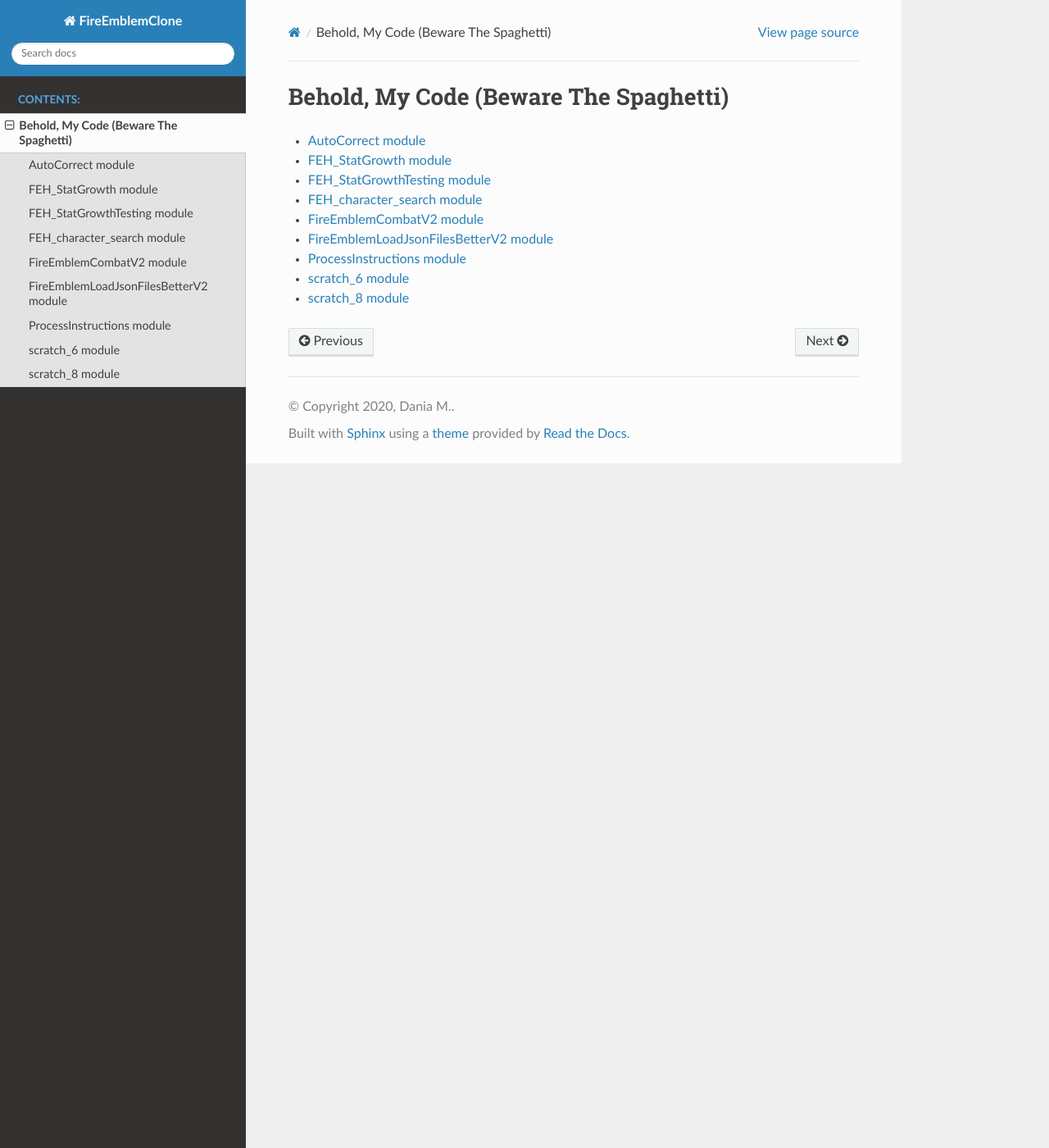
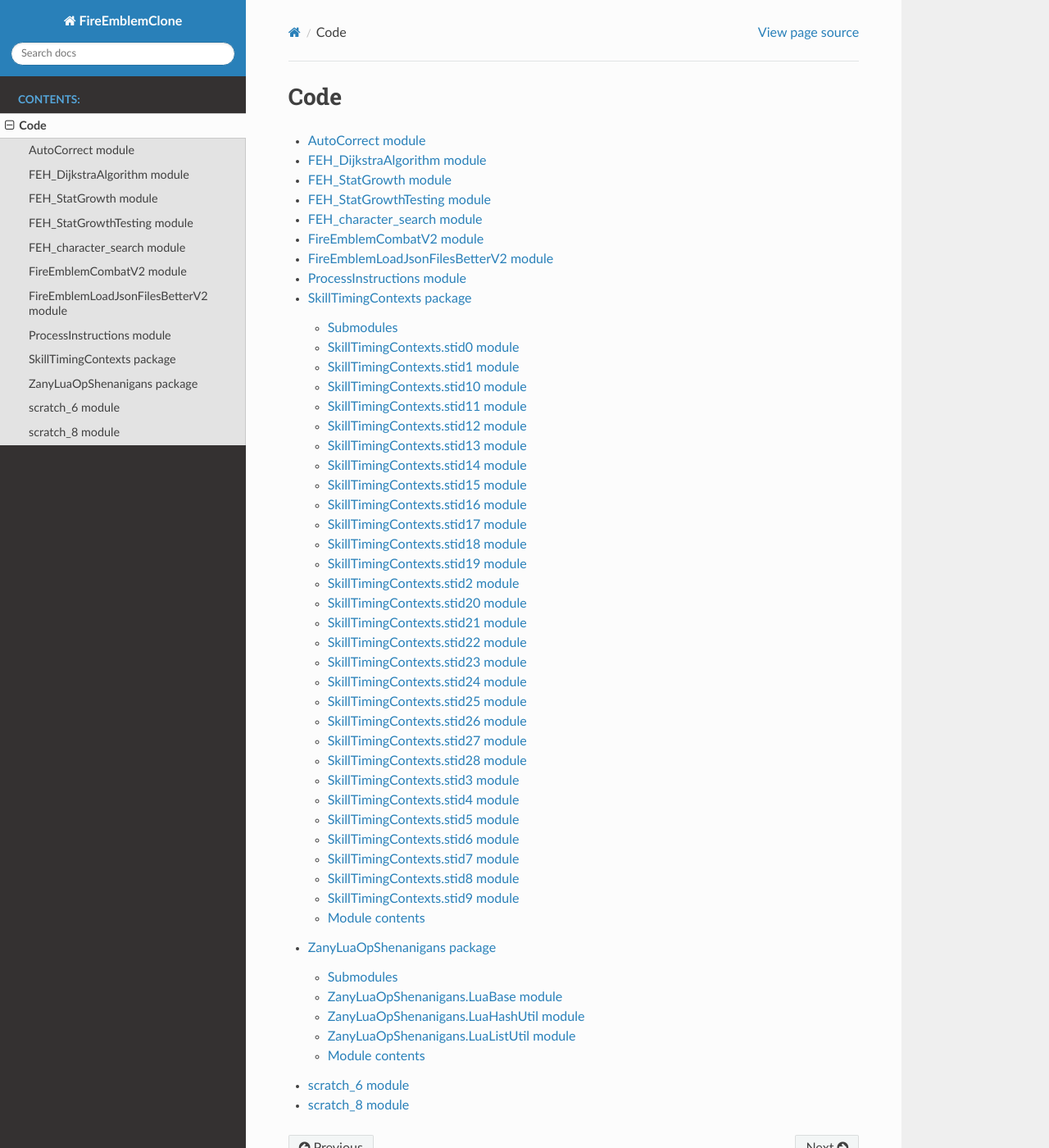
Before and after one commit to WhisperingShadows/FireEmblemClone, a Sphinx documentation site: the page built from docs/source/modules.rst, in a window 1280 px wide and 1400 px high. Shown: the whole window at 82% size. Built offline with Sphinx 7.4.7 and the Read the Docs theme 2.0.0, drawn with Linux system fonts in a browser that asks for light colours.

Commit message:
Updated documentation to reflect directory structure change

```diff
--- /dev/null
+++ b/docs/source/FEH_DijkstraAlgorithm.rst
@@ -0,0 +1,7 @@
+FEH\_DijkstraAlgorithm module
+=============================
+
+.. automodule:: FEH_DijkstraAlgorithm
+   :members:
+   :undoc-members:
+   :show-inheritance:
--- /dev/null
+++ b/docs/source/SkillTimingContexts.rst
@@ -0,0 +1,245 @@
+SkillTimingContexts package
+===========================
+
+Submodules
+----------
+
+SkillTimingContexts.stid0 module
+--------------------------------
+
+.. automodule:: SkillTimingContexts.stid0
+   :members:
+   :undoc-members:
+   :show-inheritance:
+
+SkillTimingContexts.stid1 module
+--------------------------------
+
+.. automodule:: SkillTimingContexts.stid1
+   :members:
+   :undoc-members:
+   :show-inheritance:
+
+SkillTimingContexts.stid10 module
+---------------------------------
+
+.. automodule:: SkillTimingContexts.stid10
+   :members:
+   :undoc-members:
+   :show-inheritance:
+
+SkillTimingContexts.stid11 module
+---------------------------------
+
+.. automodule:: SkillTimingContexts.stid11
+   :members:
+   :undoc-members:
+   :show-inheritance:
+
+SkillTimingContexts.stid12 module
+---------------------------------
+
+.. automodule:: SkillTimingContexts.stid12
+   :members:
+   :undoc-members:
+   :show-inheritance:
+
+SkillTimingContexts.stid13 module
+---------------------------------
+
+.. automodule:: SkillTimingContexts.stid13
+   :members:
+   :undoc-members:
+   :show-inheritance:
+
+SkillTimingContexts.stid14 module
+---------------------------------
+
+.. automodule:: SkillTimingContexts.stid14
+   :members:
+   :undoc-members:
+   :show-inheritance:
+
+SkillTimingContexts.stid15 module
+---------------------------------
+
+.. automodule:: SkillTimingContexts.stid15
+   :members:
+   :undoc-members:
+   :show-inheritance:
+
+SkillTimingContexts.stid16 module
+---------------------------------
+
+.. automodule:: SkillTimingContexts.stid16
+   :members:
+   :undoc-members:
+   :show-inheritance:
+
+SkillTimingContexts.stid17 module
+---------------------------------
+
+.. automodule:: SkillTimingContexts.stid17
+   :members:
+   :undoc-members:
+   :show-inheritance:
+
+SkillTimingContexts.stid18 module
+---------------------------------
+
+.. automodule:: SkillTimingContexts.stid18
+   :members:
+   :undoc-members:
+   :show-inheritance:
+
+SkillTimingContexts.stid19 module
+---------------------------------
+
+.. automodule:: SkillTimingContexts.stid19
+   :members:
+   :undoc-members:
+   :show-inheritance:
+
+SkillTimingContexts.stid2 module
+--------------------------------
+
+.. automodule:: SkillTimingContexts.stid2
+   :members:
+   :undoc-members:
+   :show-inheritance:
+
+SkillTimingContexts.stid20 module
+---------------------------------
+
+.. automodule:: SkillTimingContexts.stid20
+   :members:
+   :undoc-members:
+   :show-inheritance:
+
+SkillTimingContexts.stid21 module
+---------------------------------
+
+.. automodule:: SkillTimingContexts.stid21
+   :members:
+   :undoc-members:
+   :show-inheritance:
+
+SkillTimingContexts.stid22 module
+---------------------------------
+
+.. automodule:: SkillTimingContexts.stid22
+   :members:
+   :undoc-members:
+   :show-inheritance:
+
+SkillTimingContexts.stid23 module
+---------------------------------
+
+.. automodule:: SkillTimingContexts.stid23
+   :members:
+   :undoc-members:
+   :show-inheritance:
+
+SkillTimingContexts.stid24 module
+---------------------------------
+
+.. automodule:: SkillTimingContexts.stid24
+   :members:
+   :undoc-members:
+   :show-inheritance:
+
+SkillTimingContexts.stid25 module
+---------------------------------
+
+.. automodule:: SkillTimingContexts.stid25
+   :members:
+   :undoc-members:
+   :show-inheritance:
+
+SkillTimingContexts.stid26 module
+---------------------------------
+
+.. automodule:: SkillTimingContexts.stid26
+   :members:
+   :undoc-members:
+   :show-inheritance:
+
+SkillTimingContexts.stid27 module
+---------------------------------
+
+.. automodule:: SkillTimingContexts.stid27
+   :members:
+   :undoc-members:
+   :show-inheritance:
+
+SkillTimingContexts.stid28 module
+---------------------------------
+
+.. automodule:: SkillTimingContexts.stid28
+   :members:
+   :undoc-members:
+   :show-inheritance:
+
+SkillTimingContexts.stid3 module
+--------------------------------
+
+.. automodule:: SkillTimingContexts.stid3
+   :members:
+   :undoc-members:
+   :show-inheritance:
+
+SkillTimingContexts.stid4 module
+--------------------------------
+
+.. automodule:: SkillTimingContexts.stid4
+   :members:
+   :undoc-members:
+   :show-inheritance:
+
+SkillTimingContexts.stid5 module
+--------------------------------
+
+.. automodule:: SkillTimingContexts.stid5
+   :members:
+   :undoc-members:
+   :show-inheritance:
+
+SkillTimingContexts.stid6 module
+--------------------------------
+
+.. automodule:: SkillTimingContexts.stid6
+   :members:
+   :undoc-members:
+   :show-inheritance:
+
+SkillTimingContexts.stid7 module
+--------------------------------
+
+.. automodule:: SkillTimingContexts.stid7
+   :members:
+   :undoc-members:
+   :show-inheritance:
+
+SkillTimingContexts.stid8 module
+--------------------------------
+
+.. automodule:: SkillTimingContexts.stid8
+   :members:
+   :undoc-members:
+   :show-inheritance:
+
+SkillTimingContexts.stid9 module
+--------------------------------
+
+.. automodule:: SkillTimingContexts.stid9
+   :members:
+   :undoc-members:
+   :show-inheritance:
+
+Module contents
+---------------
+
+.. automodule:: SkillTimingContexts
+   :members:
+   :undoc-members:
+   :show-inheritance:
--- /dev/null
+++ b/docs/source/ZanyLuaOpShenanigans.rst
@@ -0,0 +1,37 @@
+ZanyLuaOpShenanigans package
+============================
+
+Submodules
+----------
+
+ZanyLuaOpShenanigans.LuaBase module
+-----------------------------------
+
+.. automodule:: ZanyLuaOpShenanigans.LuaBase
+   :members:
+   :undoc-members:
+   :show-inheritance:
+
+ZanyLuaOpShenanigans.LuaHashUtil module
+---------------------------------------
+
+.. automodule:: ZanyLuaOpShenanigans.LuaHashUtil
+   :members:
+   :undoc-members:
+   :show-inheritance:
+
+ZanyLuaOpShenanigans.LuaListUtil module
+---------------------------------------
+
+.. automodule:: ZanyLuaOpShenanigans.LuaListUtil
+   :members:
+   :undoc-members:
+   :show-inheritance:
+
+Module contents
+---------------
+
+.. automodule:: ZanyLuaOpShenanigans
+   :members:
+   :undoc-members:
+   :show-inheritance:
--- a/docs/source/modules.rst
+++ b/docs/source/modules.rst
@@ -1,22 +1,18 @@
-Behold, My Code (Beware The Spaghetti)
-======================================
+Code
+====
 
 .. toctree::
    :maxdepth: 4
 
    AutoCorrect
+   FEH_DijkstraAlgorithm
    FEH_StatGrowth
    FEH_StatGrowthTesting
    FEH_character_search
-
-
    FireEmblemCombatV2
-
-
    FireEmblemLoadJsonFilesBetterV2
-
-
-
    ProcessInstructions
+   SkillTimingContexts
+   ZanyLuaOpShenanigans
    scratch_6
    scratch_8
```
Also changed, not shown: 3 other files.
